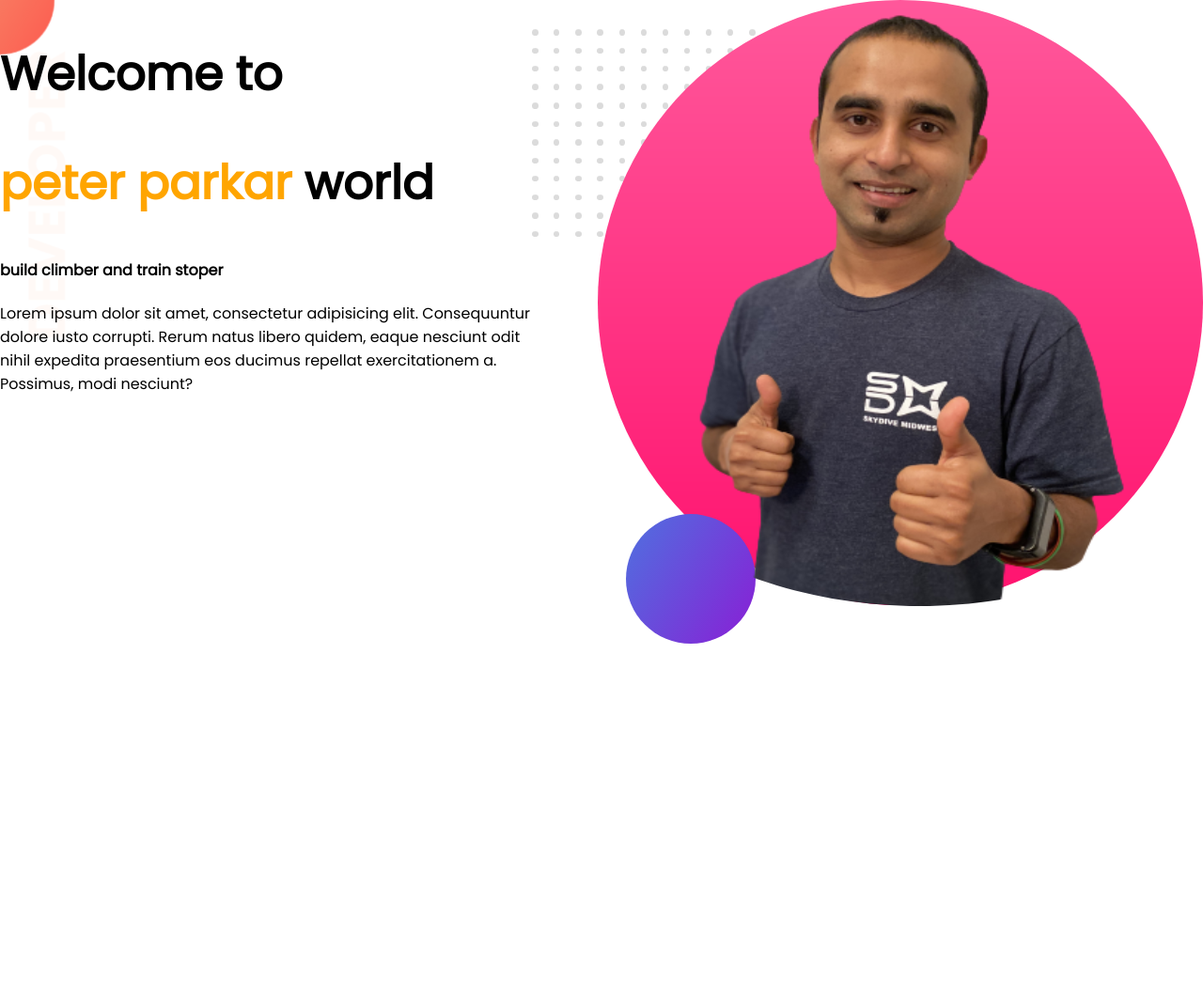
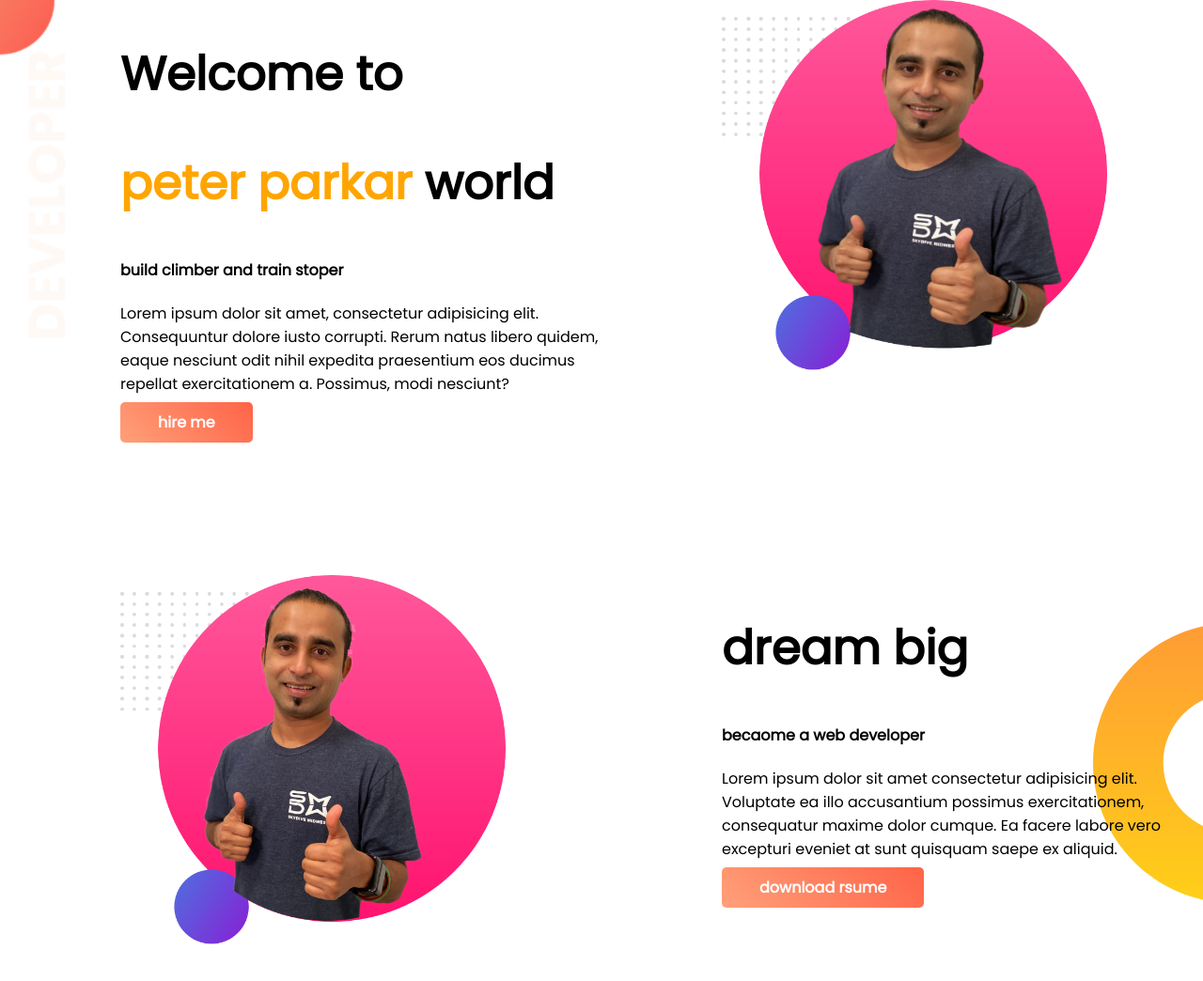
Before and after one commit to tanvir-ahmeed/developer-portflio, a plain HTML site: page index.html in a window 1280 px wide. Shown: the whole page at 94% size. Before the commit the page ends 800 px from the top, so only its background shows below. Drawn offline with Linux system fonts and the light colour scheme.

Commit message:
second part added

```diff
--- a/index.html
+++ b/index.html
@@ -14,7 +14,7 @@
 
 <body>
     <section class="top-banner">
-        <div class="hlaf-width">
+        <div class="half-width">
             <h1>Welcome to</h1>
             <h1><span class="name-color">peter parkar</span> world</h1>
             <h4>build climber and train stoper</h4>
@@ -23,9 +23,23 @@
                 Possimus, modi nesciunt?</p>
             <a class="link-button" target="_blank" href="https://github.com/tanvir-ahmeed">hire me</a>
         </div>
-        <div class="hlaf-width">
+        <div class="half-width">
             <img src="images/my-bg2.png">
         </div>
+    </section>
+    <section class="dream-big">
+        <div class="half-width">
+            <img src="images/jhankar2.png" alt="">
+        </div>
+        <div class="half-width">
+            <h1>dream big</h1>
+            <h4>becaome a web developer</h4>
+            <p>Lorem ipsum dolor sit amet consectetur adipisicing elit. Voluptate ea illo accusantium possimus
+                exercitationem, consequatur maxime dolor cumque. Ea facere labore vero excepturi eveniet at sunt
+                quisquam saepe ex aliquid.</p>
+            <a class="link-button" target="_blank" href="https://github.com/tanvir-ahmeed">download rsume</a>
+        </div>
+
     </section>
 
 </body>
--- a/style.css
+++ b/style.css
@@ -13,6 +13,7 @@ h1 {
 
 section {
     display: flex;
+    margin-bottom: 150px;
 }
 
 .half-width {
@@ -25,16 +26,24 @@ section {
     width: 80%;
 }
 
+
 .link-button {
     text-decoration: none;
-    background-image: linear-gradient(orange tomato);
+    background: linear-gradient(45deg, lightsalmon, tomato);
     padding: 10px 40px;
+    border-radius: 5px;
     color: white;
     font-weight: 700;
-    border-radius: 5px;
+    ;
 }
 
 .top-banner {
     background-image: url(images/top-banner.png);
-    background-repeat: no-repeat
+    background-repeat: no-repeat;
 }
+
+.dream-big {
+    background-image: url(images/dream-bg.png);
+    background-repeat: no-repeat;
+    background-position: right;
+}
```
